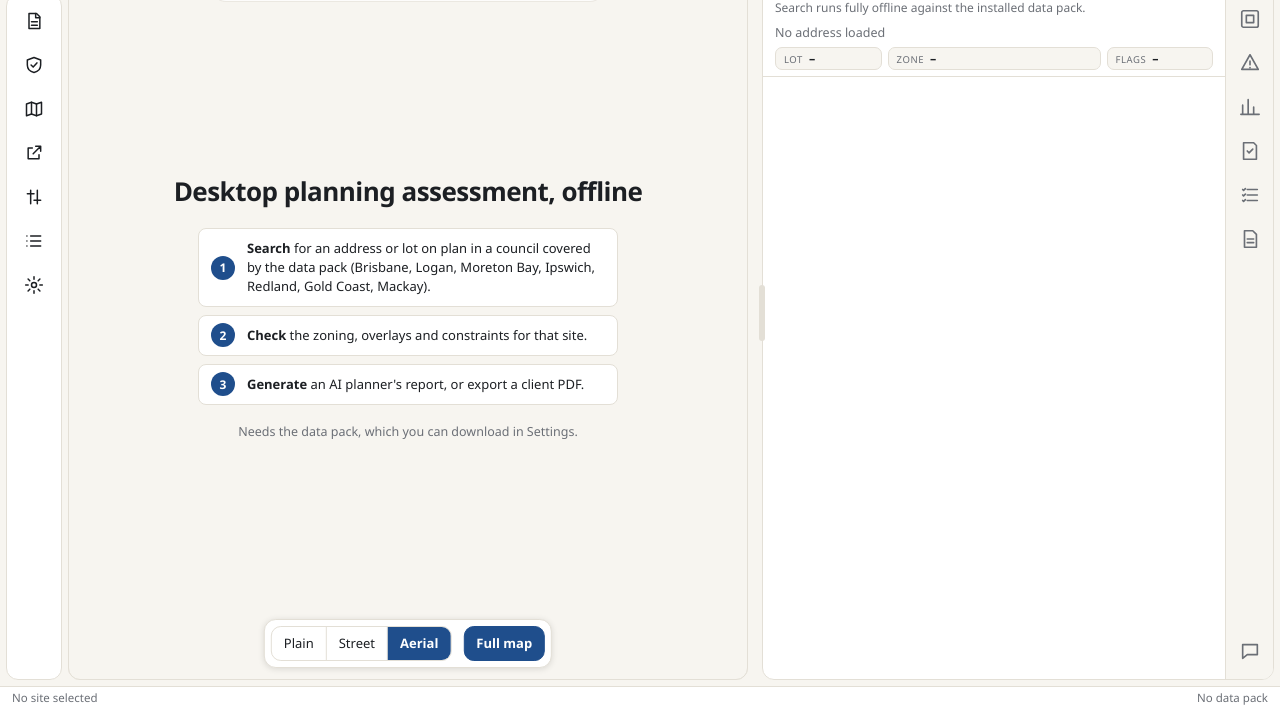
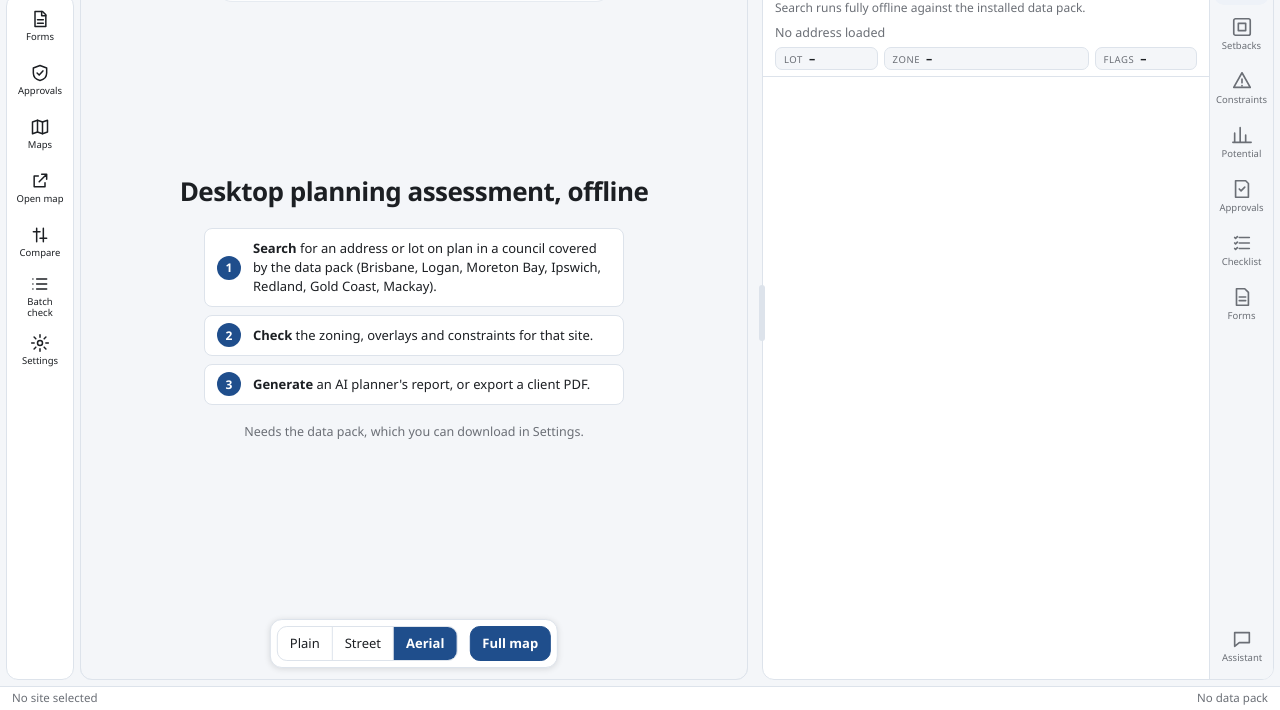
Before and after one commit to falahjoon-prog/ai-town-planner, a website built with Vite: page index.html in a window 1280 px wide. Shown: the part 90-800 px from the top of the page. Built offline with nearby package versions, Linux system fonts and the light colour scheme.

Commit message:
UI: labels on tool and section rails, cool neutral palette, clickable summary tiles, map fit clears toolbars
Co-Authored-By: Claude Opus 5.5 <noreply@anthropic.com>
Claude-Session: https://claude.ai/code/session_01GZrtkqMKPGVV4wU2xim7SY

```diff
--- a/index.html
+++ b/index.html
@@ -125,9 +125,9 @@
           <div class="sitehead" id="siteHead">
             <div class="meta" id="siteMeta">No address loaded</div>
             <div class="tiles">
-              <div class="tile"><small>Lot</small><b id="tLot">–</b></div>
-              <div class="tile"><small id="tZoneLbl">Zone</small><b id="tZone">–</b></div>
-              <div class="tile"><small>Flags</small><b id="tFlags">–</b></div>
+              <div class="tile" data-go="setbacks" title="Show setbacks"><small>Lot</small><b id="tLot">–</b></div>
+              <div class="tile" data-go="zoning" title="Show zoning"><small id="tZoneLbl">Zone</small><b id="tZone">–</b></div>
+              <div class="tile" data-go="constraints" title="Show constraints"><small>Flags</small><b id="tFlags">–</b></div>
             </div>
           </div>
           <aside class="panel" id="site" hidden>
--- a/src/main.ts
+++ b/src/main.ts
@@ -774,6 +774,8 @@ $("docPdf").addEventListener("click", () => {
 });
 const FLOOD_COLORS = ["#1d4ed8", "#0891b2", "#7c3aed", "#0369a1", "#4f46e5", "#0e7490", "#2563eb", "#6d28d9"];
 
+/** Map padding that keeps the lot clear of the top tool bar and the bottom map buttons. */
+const LOT_PAD = { top: 90, bottom: 80, left: 40, right: 40 };
 function fitTo(geoms: any[]) {
   let [x0, y0, x1, y1] = [180, 90, -180, -90];
   for (const g of geoms) {
@@ -781,7 +783,7 @@ function fitTo(geoms: any[]) {
     const b = bounds(g);
     x0 = Math.min(x0, b[0]); y0 = Math.min(y0, b[1]); x1 = Math.max(x1, b[2]); y1 = Math.max(y1, b[3]);
   }
-  map?.fitBounds([[x0, y0], [x1, y1]], { padding: 30, duration: 300 });
+  map?.fitBounds([[x0, y0], [x1, y1]], { padding: LOT_PAD, duration: 300 });
 }
 
 function setFloodUi(on: boolean, legend = "") {
@@ -867,7 +869,7 @@ function drawMap(a: Assessment) {
     m.addLayer({ id: "lot-hl", type: "fill", source: "lot", paint: { "fill-color": "#fde68a", "fill-opacity": 0.12 } });
     m.addLayer({ id: "lot", type: "line", source: "lot", paint: { "line-color": "#111827", "line-width": 2.5 } });
     const b = bounds(a.parcel.geom);
-    m.fitBounds([[b[0], b[1]], [b[2], b[3]]], { padding: 40, duration: 0 });
+    m.fitBounds([[b[0], b[1]], [b[2], b[3]]], { padding: LOT_PAD, duration: 0 });
     m.on("click", (e) => measClick([e.lngLat.lng, e.lngLat.lat]));
     m.on("contextmenu", (e) => { e.preventDefault(); measUndo(); });
   });
@@ -2568,6 +2570,10 @@ const SEC_GROUPS: Record<string, [string, string[]]> = {
   report: ["AI planner report", ["s-report"]],
 };
 let curSec = "zoning";
+$("siteHead").addEventListener("click", (ev) => {
+  const t = (ev.target as HTMLElement).closest<HTMLElement>(".tile[data-go]");
+  if (t && current) showSec(t.dataset.go!);
+});
 function showSec(k: string) {
   const g = SEC_GROUPS[k];
   if (!g) return;
--- a/src/style.css
+++ b/src/style.css
@@ -1,7 +1,7 @@
 :root {
-  --bg: #f7f5f0; --panel: #ffffff; --ink: #1c1f23; --muted: #6b6f76; --line: #e3dfd6;
+  --bg: #f4f6f9; --panel: #ffffff; --ink: #1c1f23; --muted: #6b6f76; --line: #dde3eb;
   --accent: #1f4e8c; --accent-ink: #ffffff; --warn: #9a3412; --chip: #eef2f8;
-  --map: #eee9de; --top: 30px; --bot: 24px; --left: 56px; --right: clamp(340px, 40vw, 520px);
+  --map: #e8edf3; --top: 30px; --bot: 24px; --left: 68px; --right: clamp(340px, 40vw, 520px);
   font: 13px/1.45 "Segoe UI", system-ui, -apple-system, sans-serif; color: var(--ink); background: var(--bg);
 }
 @media (prefers-color-scheme: dark) {
@@ -29,7 +29,7 @@ input:focus { outline: 2px solid var(--accent); outline-offset: -1px; }
 .applogo { width: 36px; height: 36px; flex: none; align-self: center; margin-top: 2px; }
 .toolstack { background: var(--panel); border: 1px solid var(--line); border-radius: 12px; padding: 6px; display: flex; flex-direction: column; align-items: center; gap: 4px; overflow-y: auto; overflow-x: hidden; min-height: 0; flex: 1; }
 .tlabel { font-size: 10.5px; text-transform: uppercase; letter-spacing: .06em; color: var(--muted); padding: 6px 0 2px; text-align: center; }
-.toolstack > button { width: 40px; height: 40px; flex: none; padding: 0; display: grid; place-items: center; background: transparent; color: var(--ink); border: 0; border-radius: 10px; }
+.toolstack > button { width: 100%; height: 50px; flex: none; padding: 0 2px; display: flex; flex-direction: column; align-items: center; justify-content: center; gap: 3px; background: transparent; color: var(--ink); border: 0; border-radius: 10px; }
 .toolstack > button svg { width: 20px; height: 20px; }
 .toolstack > button:hover { background: var(--chip); }
 .toolstack > button:focus-visible { outline: 2px solid var(--accent); outline-offset: 1px; }
@@ -56,8 +56,8 @@ input:focus { outline: 2px solid var(--accent); outline-offset: -1px; }
 .fullbtn { background: var(--accent); color: var(--accent-ink); border: 1px solid var(--accent); font-weight: 600; border-radius: 10px; padding: 7px 12px; }
 
 .rightcol { position: absolute; top: calc(var(--top) + 6px); right: 6px; bottom: calc(var(--bot) + 6px); width: var(--right); z-index: 6; display: flex; flex-direction: row; min-height: 0; background: var(--panel); border: 1px solid var(--line); border-radius: 12px; overflow: hidden; }
-.rail { width: 48px; flex: none; padding: 8px 4px; display: flex; flex-direction: column; gap: 4px; background: var(--bg); order: 2; border-left: 1px solid var(--line); overflow-y: auto; }
-.rail button { width: 100%; height: 40px; padding: 0; display: grid; place-items: center; background: transparent; color: var(--muted); border-radius: 10px; }
+.rail { width: 64px; flex: none; padding: 8px 4px; display: flex; flex-direction: column; gap: 4px; background: var(--bg); order: 2; border-left: 1px solid var(--line); overflow-y: auto; }
+.rail button { width: 100%; height: 50px; padding: 0 2px; display: flex; flex-direction: column; align-items: center; justify-content: center; gap: 3px; background: transparent; color: var(--muted); border-radius: 10px; }
 .rail button svg { width: 22px; height: 22px; }
 .rail button:hover { background: var(--chip); }
 .rail button.on { background: var(--chip); color: var(--ink); }
@@ -421,3 +421,8 @@ button.ibtn:disabled { opacity: .35; }
 .fcard.usefit.flash { animation: usefit-flash 1.4s ease-out; }
 @keyframes usefit-flash { 0% { box-shadow: 0 0 0 3px var(--accent); background: var(--chip); } 100% { box-shadow: 0 0 0 0 transparent; background: var(--bg); } }
 @media (prefers-reduced-motion: reduce) { .fcard.usefit.flash { animation: none; } }
+/* Text labels under rail and tool icons (from aria-label) */
+.rail button::after, .toolstack > button:not(.railonly)::after { content: attr(aria-label); font-size: 9.5px; line-height: 1.1; font-weight: 500; text-align: center; max-width: 100%; }
+.rail button svg, .toolstack > button svg { flex: none; }
+.tile[data-go] { cursor: pointer; }
+.tile[data-go]:hover { border-color: var(--accent); }
```
Also changed, not shown: PROJECT_STATUS.md (+1 -0 lines), 1 other file.
